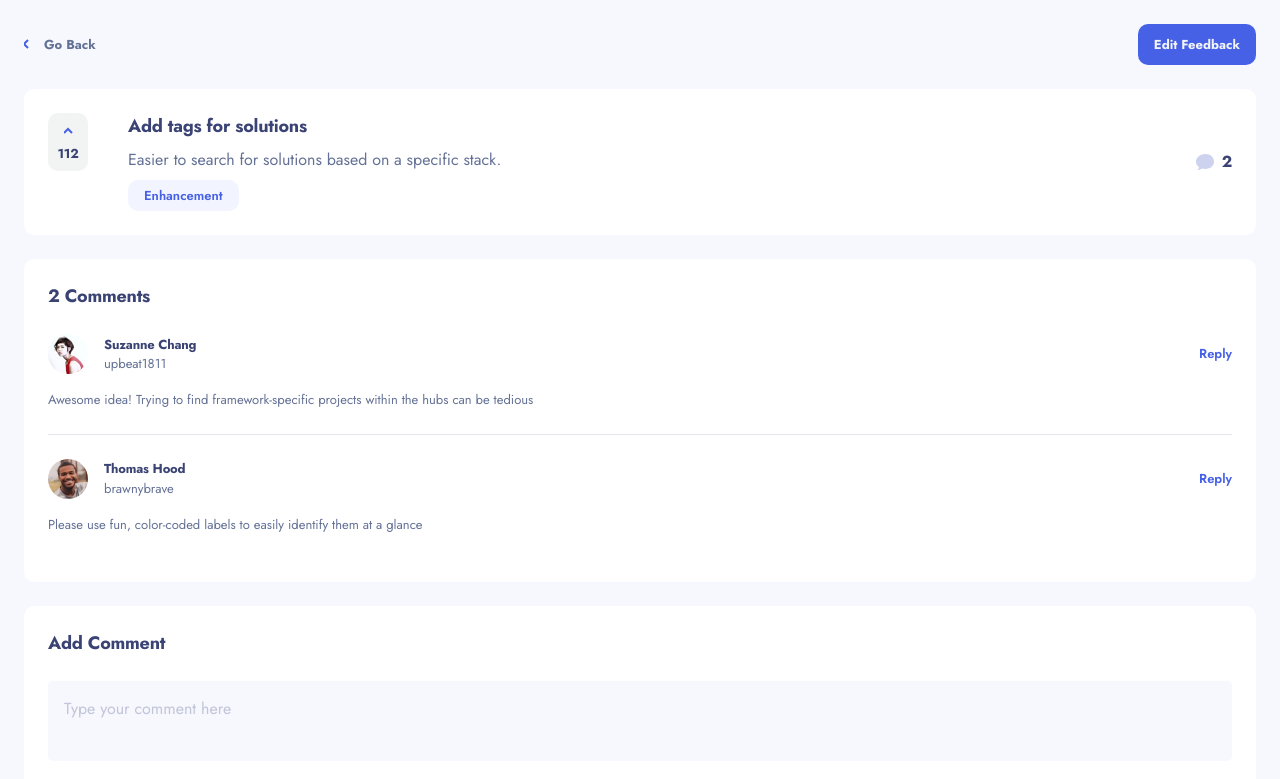
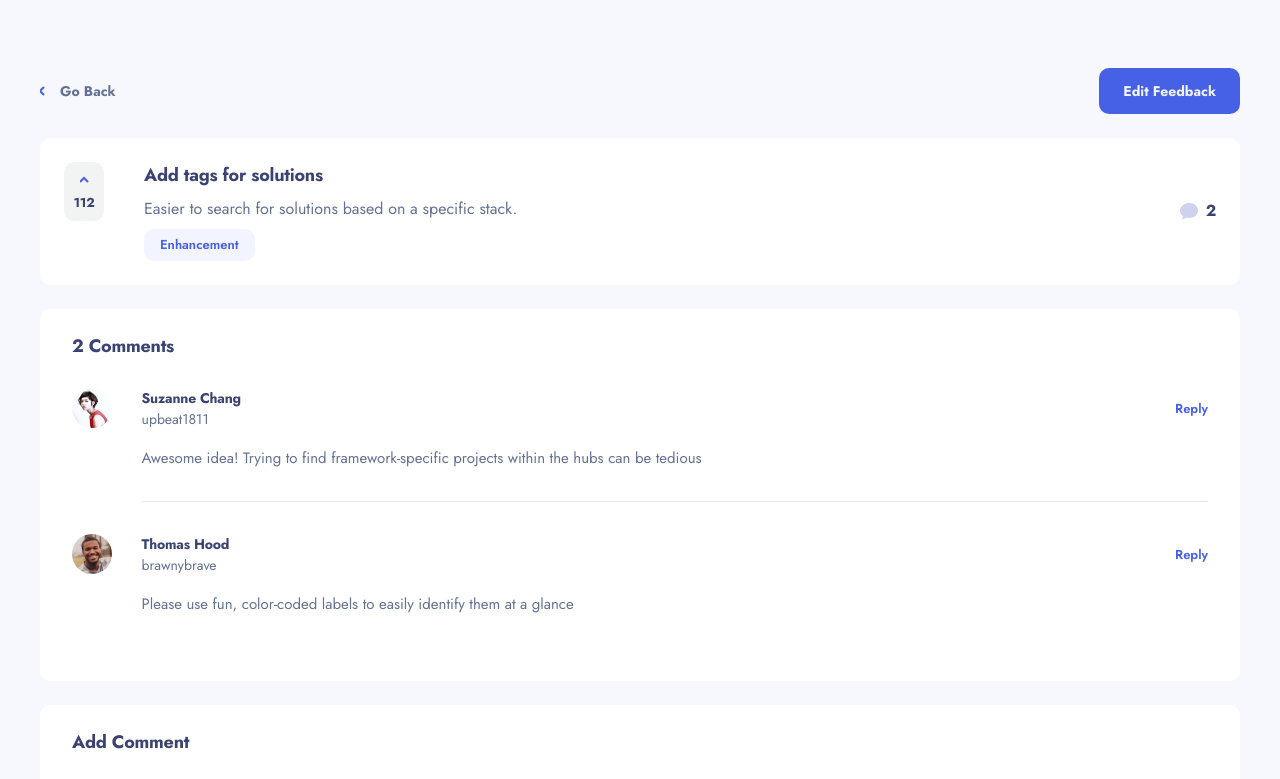
Before and after one commit to Bletfen/Product-Feedback-App, a React (Vite) app: page /suggestion/1 in a window 1280 px wide. Shown: the top 779 px of the page. Built offline with nearby package versions, Linux system fonts and the light colour scheme.

Commit message:
done:feedback page tablet Display

```diff
--- a/data.json
+++ b/data.json
@@ -60,6 +60,7 @@
           },
           "replies": [
             {
+              "id": 23232,
               "content": "While waiting for dark mode, there are browser extensions that will also do the job. Search for 'dark theme' followed by your browser. There might be a need to turn off the extension for sites with naturally black backgrounds though.",
               "replyingTo": "hummingbird1",
               "user": {
@@ -69,6 +70,7 @@
               }
             },
             {
+              "id": 232333,
               "content": "Good point! Using any kind of style extension is great and can be highly customizable, like the ability to change contrast and brightness. I'd prefer not to use one of such extensions, however, for security and privacy reasons.",
               "replyingTo": "annev1990",
               "user": {
@@ -146,6 +148,7 @@
           },
           "replies": [
             {
+              "id": 23231,
               "content": "Bumping this. It would be good to have a tab with a feed of people I follow so it's easy to see what challenges they’ve done lately. I learn a lot by reading good developers' code.",
               "replyingTo": "arlen_the_marlin",
               "user": {
@@ -286,6 +289,7 @@
           },
           "replies": [
             {
+              "id": 2323123,
               "content": "Me too! I'd also love to see celebrations at specific points as well. It would help people take a moment to celebrate their achievements!",
               "replyingTo": "arlen_the_marlin",
               "user": {
--- a/src/components/AddReply.tsx
+++ b/src/components/AddReply.tsx
@@ -47,7 +47,7 @@ export default function AddReply({
   return (
     <form
       id="replyForm"
-      className="flex items-start gap-[1.6rem]"
+      className="flex items-start gap-[1.6rem] w-full mb-[3.2rem]"
       onSubmit={(e) => handleAddReply(e)}
     >
       <textarea
--- a/src/components/CommentsSection.tsx
+++ b/src/components/CommentsSection.tsx
@@ -17,20 +17,26 @@ export default function CommentsSection({
 }) {
   return (
     <div>
-      <div className="flex flex-col">
+      <div
+        className="flex flex-col md:flex-row md:items-start
+        md:gap-[3.2rem]"
+      >
         <div
           className="flex items-center justify-between
                 mb-[1.6rem]"
         >
-          <div className="flex items-center gap-[1.6rem]">
+          <div
+            className="flex items-center gap-[1.6rem]
+            md:shrink-0"
+          >
             <img
               src={com.user.image}
               alt="user-img"
               className="w-[4rem] h-[4rem]
                   rounded-full"
             />
-            <div className="text-[1.3rem]">
-              <h2 className="text-[#3a4374] font-bold tracking-[-0.181px]">
+            <div className="text-[1.3rem] md:hidden">
+              <h2 className="text-[#3a4374] font-bold tracking-[-0.181px] md:tracking-[-0.194px]">
                 {com.user.name}
               </h2>
               <p className="text-[#647196]">{com.user.username}</p>
@@ -38,7 +44,7 @@ export default function CommentsSection({
           </div>
           <span
             className="text-[1.3rem] font-semibold text-[#4661e6]
-            cursor-pointer"
+            cursor-pointer md:hidden"
             onClick={() => {
               setActiveReplyId(com.id);
             }}
@@ -46,14 +52,54 @@ export default function CommentsSection({
             Reply
           </span>
         </div>
-        <div className="mb-[2.4rem]">
-          <p className="text-[1.3rem] text-[#647196]">{com.content}</p>
+        <div className="mb-[2.4rem] md:w-full md:mb-[unset]">
+          <div className="hidden md:flex items-center justify-between">
+            <div
+              className="md:flex flex-col text-[1.3rem] md:text-[1.4rem]
+              "
+            >
+              <h2 className="text-[#3a4374] font-bold tracking-[-0.181px] md:tracking-[-0.194px]">
+                {com.user.name}
+              </h2>
+              <p className="text-[#647196]">{com.user.username}</p>
+            </div>
+            <span
+              className="text-[1.3rem] font-semibold text-[#4661e6]
+            cursor-pointer"
+              onClick={() => {
+                setActiveReplyId(com.id);
+              }}
+            >
+              Reply
+            </span>
+          </div>
+          <p
+            className="text-[1.3rem] text-[#647196]
+            md:text-[1.5rem] md:mt-[1.7rem] md:mb-[3.2rem]
+            break-words whitespace-pre-wrap"
+          >
+            {com.content}
+          </p>
+          <div className="hidden md:flex">
+            {activeReplyId === com.id ? children : null}
+          </div>
+          {feed?.comments &&
+          feed.comments?.length > index + 1 &&
+          (!com.replies || com.replies?.length === 0) ? (
+            <div
+              className="w-full h-px bg-[#8c92b3]/25 hidden md:block
+              md:mb-
+            "
+            ></div>
+          ) : null}
         </div>
-        {activeReplyId === com.id ? children : null}
+        <div className="md:hidden">
+          {activeReplyId === com.id ? children : null}
+        </div>
         {feed?.comments &&
         feed.comments?.length > index + 1 &&
         (!com.replies || com.replies?.length === 0) ? (
-          <div className="w-full h-px bg-[#8c92b3]/25"></div>
+          <div className="w-full h-px bg-[#8c92b3]/25 md:hidden"></div>
         ) : null}
       </div>
     </div>
--- a/src/components/Empty.tsx
+++ b/src/components/Empty.tsx
@@ -4,7 +4,7 @@ export default function Empty() {
   return (
     <div
       className="pt-[3.2rem] pb-[4.7rem]
-      px-[2.4rem]"
+      px-[2.4rem] md:px-[unset] md:pt-[2.4rem]"
     >
       <div
         className="flex flex-col justify-center
@@ -13,26 +13,31 @@ export default function Empty() {
         px-[2.4rem] py-[7.6rem]
         "
       >
-        <div className="mb-[3.9rem]">
+        <div className="mb-[3.9rem] md:mb-[5.3rem]">
           <img
             src="/assets/suggestions/illustration-empty.svg"
             alt="empty-svg"
+            className="md:w-[12.9rem] md:h-[13.6rem]"
           />
         </div>
         <div
           className="flex flex-col
-            gap-[1.4rem]
-            mb-[2.4rem]"
+            gap-[1.4rem] md:ga-[1.6]
+            mb-[2.4rem] max-w-[41rem]
+            md:mb-[4.8rem]"
         >
           <h1
             className="text-[#3a4374]
             text-[1.8rem] font-bold
             tracking-[-0.25px]
-            text-center"
+            text-center md:text-[2.4rem] md:tracking-[-0.333px]"
           >
             There is no feedback yet.
           </h1>
-          <p className="text-[1.3rem] text-[#647196] text-center">
+          <p
+            className="text-[1.3rem] text-[#647196] text-center
+            md:text-[1.6rem]"
+          >
             Got a suggestion? Found a bug that needs to be squashed? We love
             hearing about new ideas to improve our app.
           </p>
--- a/src/components/GoBack.tsx
+++ b/src/components/GoBack.tsx
@@ -21,7 +21,7 @@ export default function GoBack() {
       </svg>
       <span
         className="text-[1.3rem] text-[#647196]
-        font-bold"
+        font-bold md:text-[1.4rem]"
       >
         Go Back
       </span>
--- a/src/components/ReplyCommentsSection.tsx
+++ b/src/components/ReplyCommentsSection.tsx
@@ -44,8 +44,16 @@ export default function ReplyCommentsSection({
         </div>
       </div>
       <div className="mb-[2.4rem]">
-        <p className="text-[1.3rem] text-[#647196]">
-          <span className="text-[#ad1fea] font-bold">@{reply.replyingTo} </span>
+        <p
+          className="text-[1.3rem] text-[#647196]
+          break-words whitespace-pre-wrap"
+        >
+          <span
+            className="text-[#ad1fea] font-bold
+            "
+          >
+            @{reply.replyingTo}{" "}
+          </span>
           {reply.content}
         </p>
       </div>
--- a/src/pages/FeedBack.tsx
+++ b/src/pages/FeedBack.tsx
@@ -47,7 +47,7 @@ export default function FeedBack() {
   return (
     <div
       className="flex flex-col gap-[2.4rem] pt-[2.4rem] pb-[8.8rem]
-      px-[2.4rem]"
+        px-[2.4rem] md:px-[4rem] md:pt-[6.8rem]"
     >
       <div className="flex items-center justify-between">
         <GoBack />
@@ -55,20 +55,24 @@ export default function FeedBack() {
           to={`/edit/${feed.id}`}
           className="px-[1.6rem] py-[1.05rem]
           text-[1.3rem] font-bold text-[#f2f4fa]
-          bg-[#4661e6] rounded-[1rem]"
+          bg-[#4661e6] rounded-[1rem] md:text-[1.4rem]
+          md:py-[1.25rem] md:px-[2.4rem]"
         >
           Edit Feedback
         </Link>
       </div>
       {feed && <FeedBackCard feedback={feed} />}
-      <div className="bg-white rounded-[1rem] p-[2.4rem]">
+      <div
+        className="bg-white rounded-[1rem] p-[2.4rem]
+        md:px-[3.2rem] md:pt-[2.4rem] md:pb-[3.3rem]"
+      >
         <h1
           className="text-[#3a4374] text-[1.8rem] font-bold
-          tracking-[-0.25px] mb-[2.4rem]"
+          tracking-[-0.25px] mb-[2.4rem] md:mb-[2.8rem]"
         >
           {feed?.comments?.length} Comments
         </h1>
-        <div className="flex flex-col gap-[2.4rem]">
+        <div className="flex flex-col gap-[2.4rem] md:gap-[3.2rem]">
           {feed?.comments?.map((com: TComments, index: number) => (
             <div key={com.id}>
               <CommentsSection
@@ -88,13 +92,15 @@ export default function FeedBack() {
 
               <div
                 className="relative flex flex-col gap-[1.7rem]
-                pl-[2.3rem]"
+                md:ml-[2rem] pl-[2.3rem] md:pl-[2.4rem]"
               >
-                <div
-                  className="absolute left-0 top-0
-                  bottom-0 w-px bg-[#647196]/10
+                {com.replies?.length > 0 && (
+                  <div
+                    className="absolute left-0 top-0
+                  bottom-0 w-px bg-[#647196]/10 md:-top-40
                   "
-                ></div>
+                  ></div>
+                )}
 
                 {com.replies?.map((reply, i) => (
                   <ReplyCommentsSection
@@ -116,7 +122,10 @@ export default function FeedBack() {
           ))}
         </div>
       </div>
-      <div className="flex flex-col bg-white rounded-[1rem] p-[2.4rem]">
+      <div
+        className="flex flex-col bg-white rounded-[1rem] p-[2.4rem]
+        md:pt-[2.4rem] md:px-[3.2rem] md:pb-[3.2rem]"
+      >
         <h1
           className="text-[#3a4374] text-[1.8rem] font-bold
           tracking-[-0.25px] mb-[2.4rem]"
@@ -129,7 +138,7 @@ export default function FeedBack() {
             placeholder="Type your comment here"
             className="w-full p-[1.6rem] bg-[#f7f8fd] resize-none
             rounded-[0.5rem] outline-none mb-[1.6rem]
-            text-[1.6rem] text-[#8c92b3]"
+            text-[1.3rem] md:text-[1.5rem] text-[#8c92b3]"
             maxLength={250}
             value={comment}
             onChange={(e) => {
--- a/src/pages/FeedBacks.tsx
+++ b/src/pages/FeedBacks.tsx
@@ -38,9 +38,6 @@ export default function FeedBacks() {
 
   return (
     <>
-      {finalData.length === 0 ? (
-        <Empty />
-      ) : (
       <div className="md:px-[4rem]">
         <MainHeader
           setSortIsOpen={setSortIsOpen}
@@ -54,18 +51,21 @@ export default function FeedBacks() {
             setSortIsOpen={setSortIsOpen}
           />
         </MainHeader>
+        {finalData.length === 0 ? (
+          <Empty />
+        ) : (
           <div
             className="flex flex-col gap-[1.6rem]
             pt-[3.3rem] pb-[5.5rem]
-            px-[2.4rem]"
+            px-[2.4rem] md:px-[unset] md:pt-[2.4rem]"
             onClick={() => setSortIsOpen(false)}
           >
             {finalData.map((feedback) => (
               <FeedBackCard key={feedback.id} feedback={feedback} />
             ))}
           </div>
+        )}
       </div>
-      )}
     </>
   );
 }
```
Lines whose indentation alone changed are shown as unchanged.
